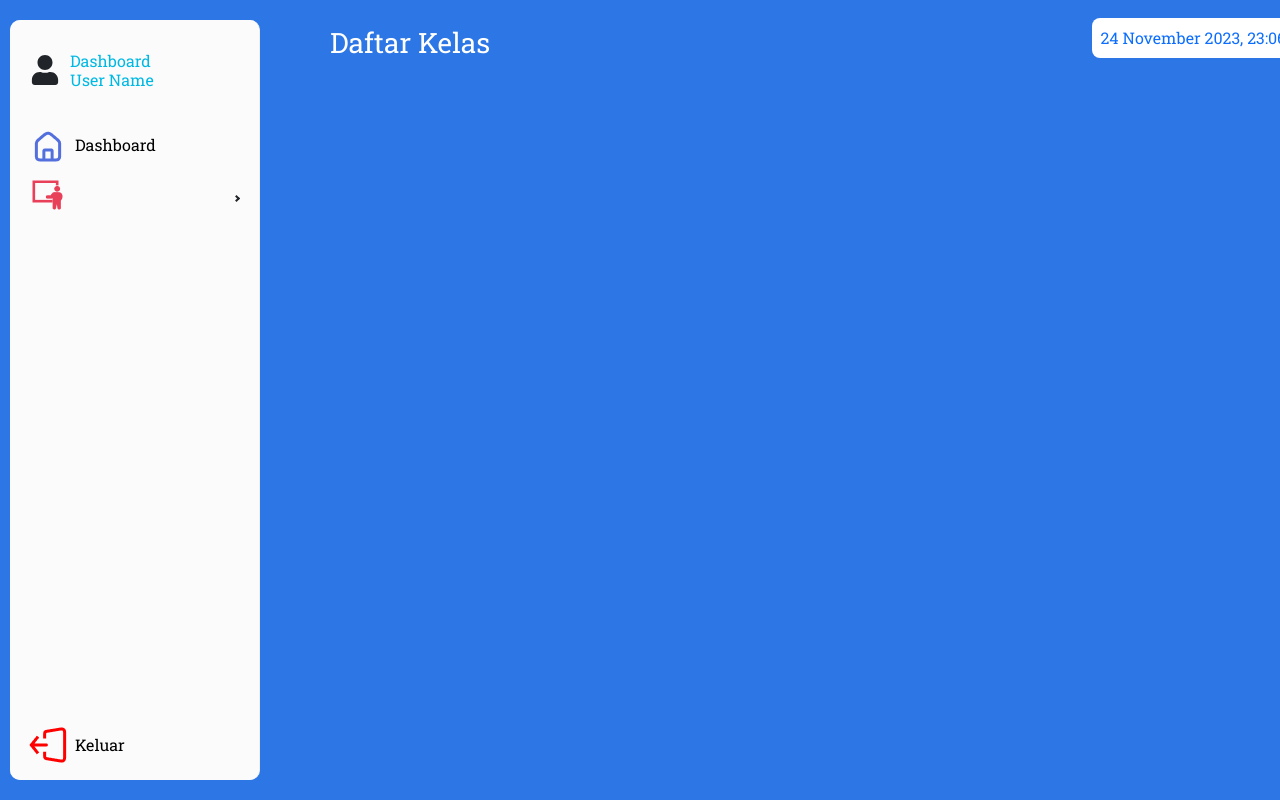
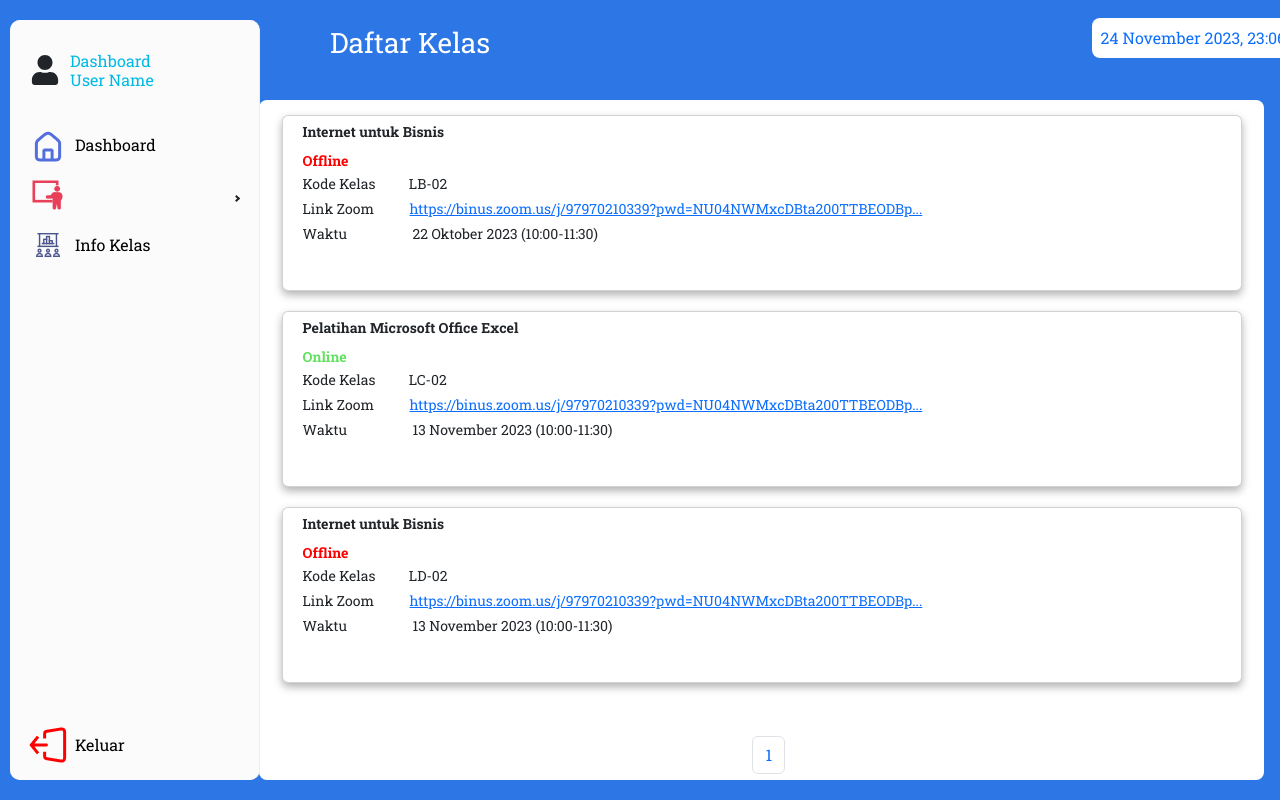
Before and after one commit to bryansupriadi/lms-dashboard, a React (Create React App) app: page /kelas/sudah-selesai in a window 1280 px wide. Built offline with nearby package versions, Linux system fonts and the light colour scheme.

Commit message:
first commit

```diff
--- a/src/Component/ActiveClass.jsx
+++ /dev/null
@@ -1,23 +0,0 @@
-import { CardData } from "./Card/CardData";
-import Card from "./Card/Card";
-
-function ActiveClass() {
-
-    return(
-            <div className="class-content-container">
-                {CardData.map((data, index) => (
-                    <Card
-                    key={index}
-                    topic={data.topic}
-                    date={data.date}
-                    status={data.status}
-                    classCode={data.classcode}
-                    zoomLink={data.zoomlink}
-                    time={data.time}
-                    />
-                ))}
-            </div>
-    )
-}
-
-export default ActiveClass;
--- a/src/Component/Card/Card.jsx
+++ /dev/null
@@ -1,17 +0,0 @@
-const Card = ({ topic, date, status, classCode, zoomLink, time }) => {
-    return (
-      <div style={{ border: '1px solid #ccc', padding: '10px', margin: '10px', width: '300px' }}>
-        <div style={{ textAlign: 'right' }}>
-          <strong>{topic}</strong>
-        </div>
-        <div style={{ textAlign: 'left' }}>{date}</div>
-        <hr />
-        <div>Status: {status}</div>
-        <div>Kode Kelas: {classCode}</div>
-        <div>Link Zoom: {zoomLink}</div>
-        <div>Waktu: {time}</div>
-      </div>
-    );
-  };
-
-  export default Card;
--- a/src/Component/Card/CardData.js
+++ /dev/null
@@ -1,26 +0,0 @@
-export const CardData = [
-    {
-        topic: "Internet Untuk Bisnis",
-        date: '12 Desember 2023',
-        status: 'Online',
-        classcode: 'LB-02',
-        zoomlink: 'https://binus.zoom.us/j/97970210339?pwd=NU04NWMxcDBta200TTBEODBp...',
-        time: '12.00-13.00',
-    },
-    {
-        topic: "Internet Untuk Bisnis",
-        date: '13 Desember 2023',
-        status: 'Online',
-        classcode: 'LC-02',
-        zoomlink: 'https://binus.zoom.us/j/97970210339?pwd=NU04NWMxcDBta200TTBEODBp...',
-        time: '12.00-13.00',
-    },
-    {
-        topic: "Internet Untuk Bisnis",
-        date: '14 Desember 2023',
-        status: 'Online',
-        classcode: 'LD-02',
-        zoomlink: 'https://binus.zoom.us/j/97970210339?pwd=NU04NWMxcDBta200TTBEODBp...',
-        time: '12.00-13.00',
-    }
-]
--- /dev/null
+++ b/src/Component/ClassCard.jsx
@@ -0,0 +1,22 @@
+const CardPart = ({ title, data }) => (
+    <div className="card-container">
+      <div className="part-title">{title}</div>
+      {data.map((item, index) => (
+        <div key={index} className="card">
+          <div className="topic pb-2" style={{fontWeight: '700'}}>{item.topic}</div>
+          <div className={`status ${item.status.toLowerCase()}`} style={{ color: item.status === 'Online' ? '#62E160' : '#FF0000', paddingBottom: '2px', fontWeight: '700' }}>{item.status}</div>
+          <div className="class-code pb-1">
+          Kode Kelas <span style={{ marginLeft: '30px' }}>{item.classCode}</span>
+        </div>
+        <div className="zoom-link pb-1">
+          Link Zoom <span style={{ marginLeft: '32px' }}><a href={item.zoomLink} target="_blank" rel="noopener noreferrer">{item.zoomLink}</a></span>
+        </div>
+        <div className="time">
+          Waktu <span style={{ marginLeft: '62px' }}>{item.time}</span>
+        </div>
+        </div>
+      ))}
+    </div>
+  );
+
+export default CardPart;
--- /dev/null
+++ b/src/Component/Pagination.jsx
@@ -0,0 +1,21 @@
+const Pagination = ({ todosPerPage, totalTodos, paginate }) => {
+  const pageNumbers = [];
+
+  for (let i = 1; i <= Math.ceil(totalTodos / todosPerPage); i++) {
+    pageNumbers.push(i);
+  }
+
+  return (
+    <ul className="pagination">
+      {pageNumbers.map(number => (
+        <li key={number} className="page-item">
+          <button onClick={() => paginate(number)} className="page-link">
+            {number}
+          </button>
+        </li>
+      ))}
+    </ul>
+  );
+};
+
+export default Pagination;
--- a/src/Component/SidebarContent.jsx
+++ b/src/Component/SidebarContent.jsx
@@ -3,6 +3,7 @@ import { Sidebar, Menu, MenuItem, SubMenu } from "react-pro-sidebar";
 import { FaUser } from "react-icons/fa";
 import Home from '../Assets/sidebar/Home (1).png';
 import Daftar from '../Assets/sidebar/Vector.png';
+import Kelas from '../Assets/sidebar/training.png';
 import SignOut from '../Assets/sidebar/Sign_out_squre.png';
 import '../style/sidebar.css';
 import { Link } from "react-router-dom";
@@ -39,6 +40,9 @@ const SidebarContent = () => {
               <Link to="/kelas/sudah-selesai" style={{textDecoration: 'none', color: '#000'}}>Sudah Selesai</Link>
             </MenuItem>
           </SubMenu>
+          <MenuItem icon={<img src={Kelas} alt="kelas"/>}>
+          <Link to="/info-kelas" style={{textDecoration: 'none', color: "#000"}}>Info Kelas</Link>
+        </MenuItem>
       </Menu>
       <Menu iconShape="square" className="logout-button-sidebar">
         <MenuItem icon={<img src={SignOut} alt= "signout"/>}>
--- a/src/Pages/Finished.jsx
+++ b/src/Pages/Finished.jsx
@@ -1,19 +1,57 @@
+import { useState } from "react";
 import HeaderClass from "../Component/HeaderClass";
 import SidebarContent from "../Component/SidebarContent";
+import CardPart from "../Component/ClassCard";
+import Pagination from "../Component/Pagination";
 import '../style/OnFinished.css';
 
-function SudahSelesai() {
+function SedangBerjalan() {
+    const [currentPage, setCurrentPage] = useState(1);
+    const [todosPerPage] = useState(3);
+
+    const [doneData, setDoneData] = useState([
+        {   topic: 'Internet untuk Bisnis',
+            status: 'Offline',
+            classCode: 'LB-02',
+            zoomLink: 'https://binus.zoom.us/j/97970210339?pwd=NU04NWMxcDBta200TTBEODBp...',
+            time: '22 Oktober 2023 (10:00-11:30)'
+        },
+        {   topic: 'Pelatihan Microsoft Office Excel',
+            status: 'Online',
+            classCode: 'LC-02',
+            zoomLink: 'https://binus.zoom.us/j/97970210339?pwd=NU04NWMxcDBta200TTBEODBp...',
+            time: '13 November 2023 (10:00-11:30)'
+        },
+        {   topic: 'Internet untuk Bisnis',
+            status: 'Offline',
+            classCode: 'LD-02',
+            zoomLink: 'https://binus.zoom.us/j/97970210339?pwd=NU04NWMxcDBta200TTBEODBp...',
+            time: '13 November 2023 (10:00-11:30)'
+        },
+      ]);
+
+      const indexOfLastTodo = currentPage * todosPerPage;
+      const indexOfFirstTodo = indexOfLastTodo - todosPerPage;
+      const currentTodos = doneData.slice(indexOfFirstTodo, indexOfLastTodo);
+      const paginate = pageNumber => setCurrentPage(pageNumber);
 
     return(
         <div className="App">
         <SidebarContent/>
-        <div className="finished-page-container">
-        <HeaderClass/>
-        <section className="card-content-page-container">
+        <div className="finish-page-container">
+        <HeaderClass />
+        <section className="content-finish d-flex flex-column align-items-center text-start bg-white rounded-3">
+          <CardPart data={currentTodos} />
+          <Pagination
+          todosPerPage={todosPerPage}
+          totalTodos={doneData.length}
+          paginate={paginate}
+        />
         </section>
         </div>
         </div>
     )
+
 }
 
-export default SudahSelesai;
+export default SedangBerjalan;
--- a/src/Pages/Ongoing.jsx
+++ b/src/Pages/Ongoing.jsx
@@ -1,17 +1,59 @@
-import ActiveClass from "../Component/ActiveClass";
+import { useState } from "react";
 import HeaderClass from "../Component/HeaderClass";
 import SidebarContent from "../Component/SidebarContent";
+import CardPart from "../Component/ClassCard";
+import Pagination from "../Component/Pagination";
 import '../style/OnFinished.css';
 
 function SedangBerjalan() {
+    const [currentPage, setCurrentPage] = useState(1);
+    const [todosPerPage] = useState(3);
+
+    const [todoData, setTodoData] = useState([
+        {   topic: 'Pelatihan Microsoft Office Excel',
+            status: 'Online',
+            classCode: 'LB-02',
+            zoomLink: 'https://binus.zoom.us/j/97970210339?pwd=NU04NWMxcDBta200TTBEODBp...',
+            time: '30 November 2023 (10:00-11:30)'
+        },
+        {   topic: 'Pelatihan Microsoft Office Excel',
+            status: 'Online',
+            classCode: 'LC-02',
+            zoomLink: 'https://binus.zoom.us/j/97970210339?pwd=NU04NWMxcDBta200TTBEODBp...',
+            time: '24 November 2023 (10:00-11:30)'
+        },
+        {   topic: 'Internet untuk Bisnis',
+            status: 'Online',
+            classCode: 'LD-02',
+            zoomLink: 'https://binus.zoom.us/j/97970210339?pwd=NU04NWMxcDBta200TTBEODBp...',
+            time: '13 November 2023 (10:00-11:30)'
+        },
+      ]);
+
+      const sortedTodoData = [...todoData].sort((a, b) => {
+        // Ubah format waktu ke objek Date untuk membandingkan
+        const timeA = new Date(a.time);
+        const timeB = new Date(b.time);
+        return timeA - timeB;
+        });
+
+      const indexOfLastTodo = currentPage * todosPerPage;
+      const indexOfFirstTodo = indexOfLastTodo - todosPerPage;
+      const currentTodos = sortedTodoData.slice(indexOfFirstTodo, indexOfLastTodo);
+      const paginate = pageNumber => setCurrentPage(pageNumber);
 
     return(
         <div className="App">
         <SidebarContent/>
         <div className="ongoing-page-container">
         <HeaderClass />
-        <section className="content-ongoing d-flex align-items-center justify-content-center text-center bg-white rounded-3">
-        <h3>test</h3>
+        <section className="content-ongoing d-flex flex-column align-items-center text-start bg-white rounded-3">
+          <CardPart data={currentTodos} />
+          <Pagination
+          todosPerPage={todosPerPage}
+          totalTodos={sortedTodoData.length}
+          paginate={paginate}
+        />
         </section>
         </div>
         </div>
--- a/src/style/OnFinished.css
+++ b/src/style/OnFinished.css
@@ -0,0 +1,28 @@
+.content-ongoing,
+.content-finish {
+    width: 78.5vw;
+    height: 85vh;
+    margin-left: 19vw;
+    margin-top: 10vh;
+}
+
+
+.card-container {
+    padding: 15px;
+    font-size: 14px;
+}
+.card {
+    width: 75vw;
+    height: 22vh;
+    margin-bottom: 20px;
+    padding: 5px 20px;
+    box-shadow: 0 4px 8px rgba(0, 0, 0, 0.3);
+
+}
+
+.pagination {
+    position: fixed;
+    bottom: 0;
+    left: 58%;
+    padding: 10px;
+  }
```
Also changed, not shown: src/Assets/sidebar/training.png (added).
